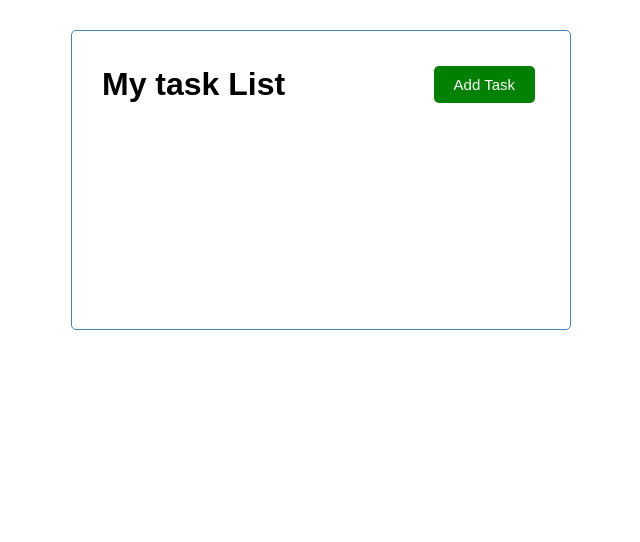
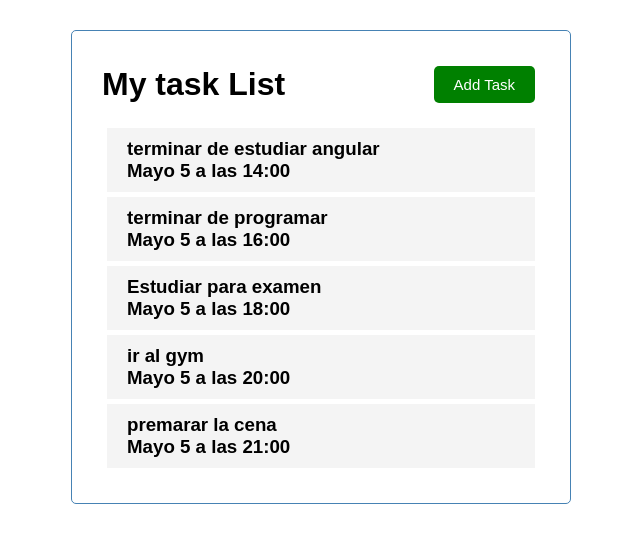
Before and after one commit to wrverdun/task-list, an Angular app: page / in a window 1280 px wide. Shown: the top 542 px of the page, without its empty margins (319-959 px from the left). Built offline with nearby package versions, Linux system fonts and the light colour scheme.

Commit message:
task item

```diff
--- a/src/app/app.module.ts
+++ b/src/app/app.module.ts
@@ -6,13 +6,15 @@ import { AppComponent } from './app.component';
 import { HeaderComponent } from './components/header/header.component';
 import { ButtonComponent } from './components/button/button.component';
 import { TasksComponent } from './components/tasks/tasks.component';
+import { TasksItemComponent } from './components/tasks-item/tasks-item.component';
 
 @NgModule({
   declarations: [
     AppComponent,
     HeaderComponent,
     ButtonComponent,
-    TasksComponent
+    TasksComponent,
+    TasksItemComponent
   ],
   imports: [
     BrowserModule,
--- a/src/app/components/mock_tasks.ts
+++ b/src/app/components/mock_tasks.ts
@@ -1,5 +1,5 @@
-import { task } from "../task"
-export const TASKS:task[] = [
+import { Task } from "../task"
+export const TASKS:Task[] = [
     {
         id: 1 ,
         text: "terminar de estudiar angular",
--- a/src/app/components/tasks-item/tasks-item.component.css
+++ b/src/app/components/tasks-item/tasks-item.component.css
@@ -0,0 +1,17 @@
+.task{
+    background-color: #f4f4f4;
+    margin: 5px;
+    padding: 10px 20px;
+    cursor: pointer;
+}
+
+.task.reminder{
+    border-left: 5px green;
+
+}
+
+.task.h3 {
+    display: flex;
+    align-items: center;
+    justify-content: space-between;
+}
--- a/src/app/components/tasks-item/tasks-item.component.html
+++ b/src/app/components/tasks-item/tasks-item.component.html
@@ -1,3 +1,4 @@
 <div class="task">
     <h3>{{task.text}}</h3>
+    <h3>{{task.day}}</h3>
 </div>
--- a/src/app/components/tasks-item/tasks-item.component.ts
+++ b/src/app/components/tasks-item/tasks-item.component.ts
@@ -1,5 +1,5 @@
 import { Component, OnInit, Input } from '@angular/core';
-import { task } from 'src/app/task';
+import { Task } from 'src/app/task';
 import { TASKS } from "../mock_tasks";
 
 @Component({
@@ -9,8 +9,7 @@ import { TASKS } from "../mock_tasks";
 })
 export class TasksItemComponent implements OnInit {
 
-  @Input() task: task | undefined;
-
+  @Input() task: Task=TASKS[0]
   constructor (){}
 
   ngOnInit(): void {
--- a/src/app/components/tasks/tasks.component.html
+++ b/src/app/components/tasks/tasks.component.html
@@ -1,12 +1,8 @@
 <app-tasks-item
-
     *ngFor="let task of tasks"
-    [task]="task"
-
-
+    [task] = "task"
 
 >
 
 
-   {{task.text}}
 </app-tasks-item>
--- a/src/app/components/tasks/tasks.component.ts
+++ b/src/app/components/tasks/tasks.component.ts
@@ -1,5 +1,5 @@
-import { Component, OnInit } from '@angular/core';
-import { task } from 'src/app/task';
+import { Component, OnInit,  } from '@angular/core';
+import { Task } from 'src/app/task';
 import { TASKS } from '../mock_tasks';
 
 @Component({
@@ -9,7 +9,7 @@ import { TASKS } from '../mock_tasks';
 })
 export class TasksComponent implements OnInit {
 
-  task: task[] = TASKS;
+  tasks: Task[] = TASKS;
 
   constructor (){}
 
--- a/src/app/task.ts
+++ b/src/app/task.ts
@@ -1,4 +1,4 @@
-export interface task {
+export interface Task {
     id:number;
     text: string;
     day: string;
```
